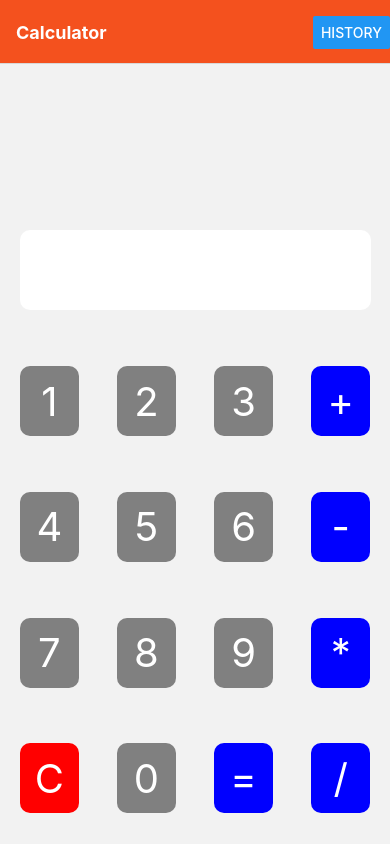
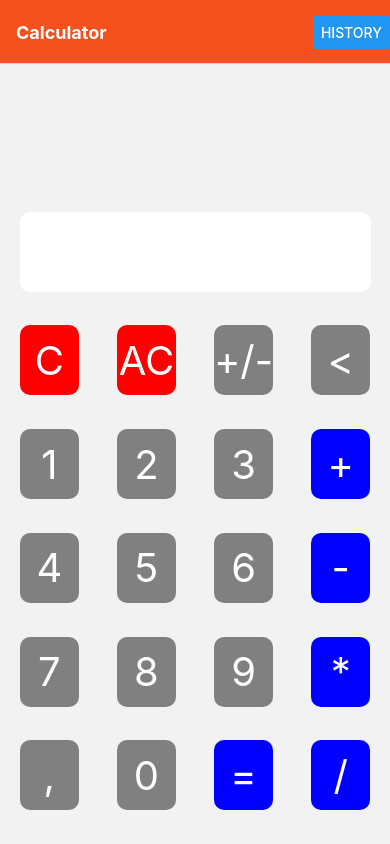
Before and after one commit to elem15/calculator_react-native-cli_apk, a React Native app: screen /Calculation in a window 390 px wide. Built offline with nearby package versions, Linux system fonts and the light colour scheme.

Commit message:
feat: add +/-, <, "."

```diff
--- a/src/screens/CalculationScreen.tsx
+++ b/src/screens/CalculationScreen.tsx
@@ -28,10 +28,22 @@ export default function CalculationScreen() {
       currentNumber === 'Infinity' ||
       compute
     ) {
+      if (num !== '<' && num !== '+/-') {
         setCurrentNumber(num);
         setCompute(false);
+      }
     } else if (currentNumber.length < 10) {
+      if (num === '<') {
+        setCurrentNumber(prev => prev.slice(0, prev.length - 1));
+      } else if (num === '+/-') {
+        if (currentNumber[0] === '-') {
+          setCurrentNumber(prev => prev.slice(1));
+        } else {
+          setCurrentNumber(prev => '-' + prev);
+        }
+      } else {
         setCurrentNumber(prev => prev + num);
+      }
     }
   };
 
@@ -53,6 +65,7 @@ export default function CalculationScreen() {
     setCurrentNumber('');
     setCompute(true);
   };
+
   useEffect(() => {
     const numbers = savedNumbers;
     setSavedNumbers([]);
@@ -125,6 +138,7 @@ export default function CalculationScreen() {
         : '',
     [savedNumbers],
   );
+
   return (
     <View style={styles.container}>
       <View style={styles.history}>
@@ -138,6 +152,22 @@ export default function CalculationScreen() {
       </View>
       <View style={styles.screen}>
         <Text style={styles.screenText}>{currentNumber}</Text>
+      </View>
+      <View style={styles.row}>
+        <NumButton value={'C'} handlePress={reset} color="red" />
+        <NumButton value={'AC'} handlePress={reset} color="red" />
+        <NumButton
+          value="+/-"
+          handlePress={() => {
+            addNumberToScreen('+/-');
+          }}
+        />
+        <NumButton
+          value="<"
+          handlePress={() => {
+            addNumberToScreen('<');
+          }}
+        />
       </View>
       <View style={styles.row}>
         <NumButton
@@ -221,7 +251,12 @@ export default function CalculationScreen() {
         />
       </View>
       <View style={styles.row}>
-        <NumButton value={'C'} handlePress={reset} color="red" />
+        <NumButton
+          value=","
+          handlePress={() => {
+            addNumberToScreen('.');
+          }}
+        />
         <NumButton
           value="0"
           handlePress={() => {
@@ -255,7 +290,6 @@ const styles = StyleSheet.create({
     justifyContent: 'space-evenly',
     display: 'flex',
     flexDirection: 'column',
-    rowGap: 25,
   },
   row: {
     display: 'flex',
@@ -275,7 +309,7 @@ const styles = StyleSheet.create({
     padding: 10,
   },
   screenText: {
-    fontSize: 40,
+    fontSize: 35,
     color: 'black',
   },
   history: {
```
Lines whose indentation alone changed are shown as unchanged.
